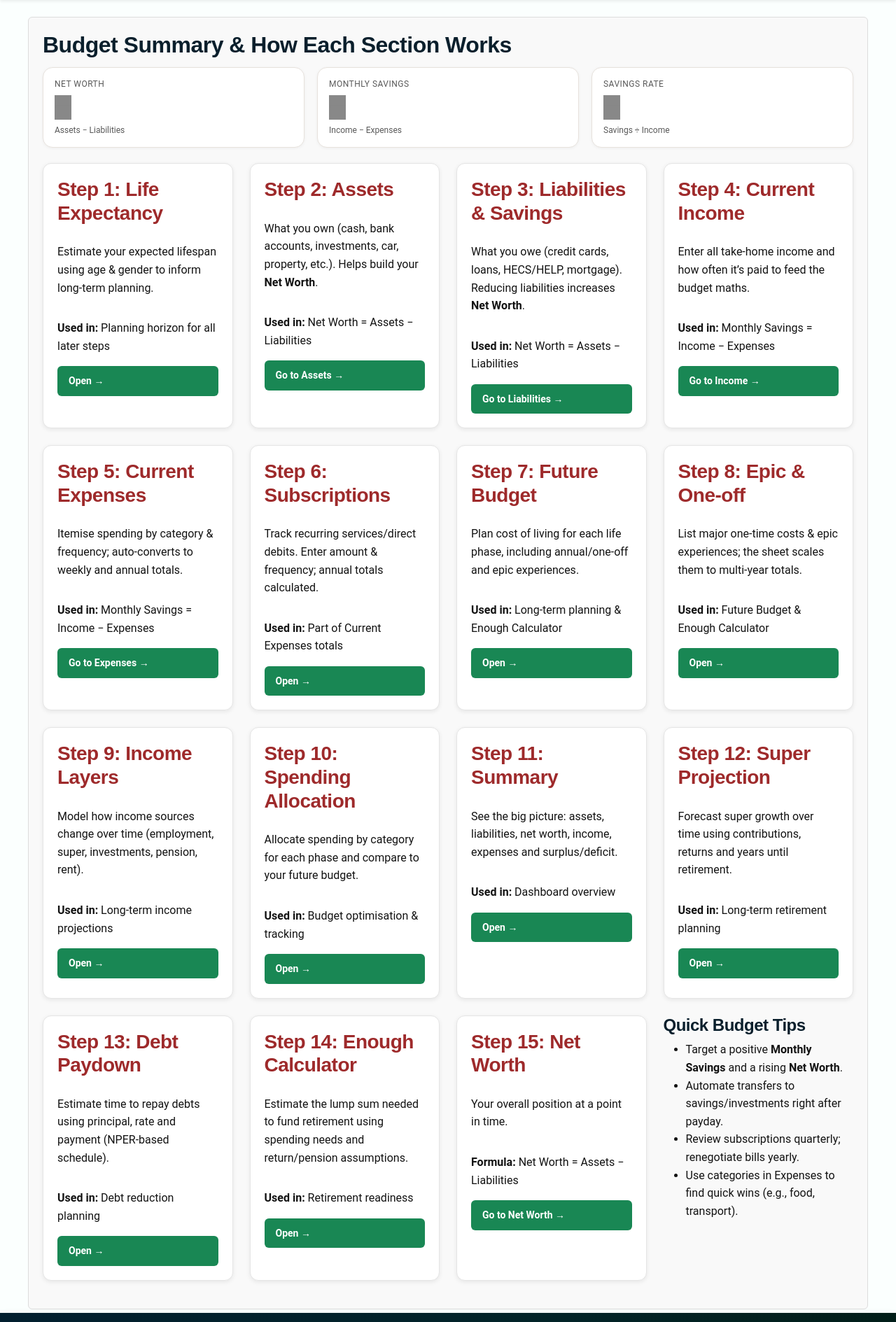
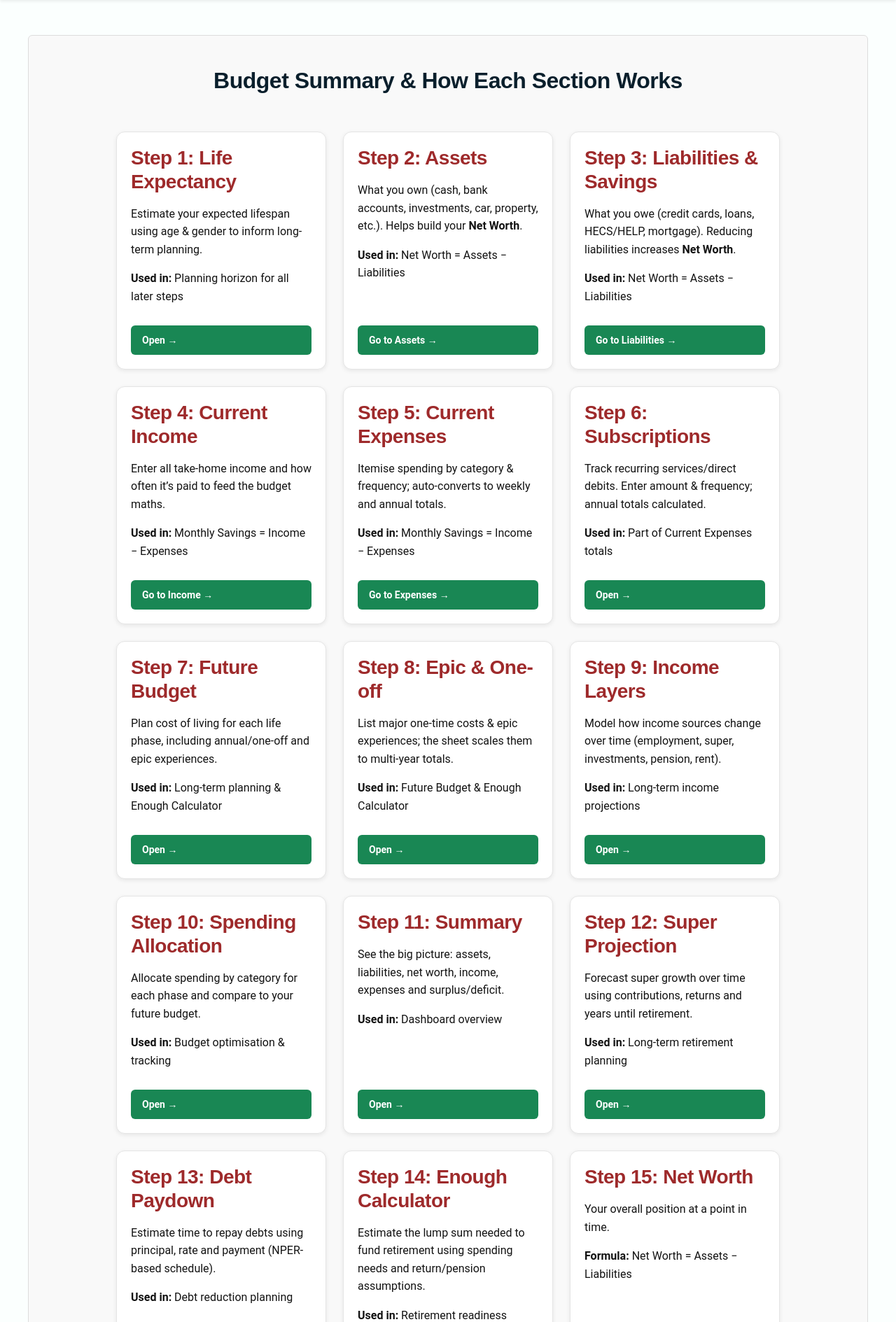
Before and after one commit to katharinalisa/T362, a Flask app: template primetime_toolkit/templates/diagnostic/tracker.html in a window 1280 px wide. Shown: the part 103-1992 px from the top of the page at 70% size. Run offline with Flask 3, Linux system fonts and the light colour scheme; the template is opened without the code that fills it, so the values that code supplies are empty.

```diff
--- a/primetime_toolkit/templates/diagnostic/liabilities.html
+++ b/primetime_toolkit/templates/diagnostic/liabilities.html
@@ -98,7 +98,8 @@
     </tr>
   </template>
 </div>
-
+<script>
+  window.liabilitiesPrefill = [];
+</script>
 <script src="{{ url_for('static', filename='js/liabilities.js') }}"></script>
-
 {% endblock %}
--- a/primetime_toolkit/templates/diagnostic/tracker.html
+++ b/primetime_toolkit/templates/diagnostic/tracker.html
@@ -1,153 +1,147 @@
 {% extends 'layout.html' %}
 {% block content %}
 <!-- === SUMMARY TAB (what each function does) === -->
-<div id="Summary" class="tabcontent">
-  <h2>Budget Summary & How Each Section Works</h2>
+<br>
+<div id="Summary" class="tabcontent" style="display: flex; flex-direction: column; align-items: center;"><br>
+  <h2>Budget Summary & How Each Section Works</h2><br>
 
-<!-- Better KPI header -->
-<div class="kpis">
-  <div class="kpi">
-    <div class="kpi-label">Net Worth</div>
-    <div class="kpi-value {{ 'placeholder' if not (total_assets is defined and total_liabilities is defined) }}">
-      {% if total_assets is defined and total_liabilities is defined %}
-        {{ '{:,.0f}'.format(total_assets - total_liabilities) }}
-      {% else %}—{% endif %}
-    </div>
-    <div class="kpi-sub">Assets − Liabilities</div>
-  </div>
-
-  <div class="kpi">
-    <div class="kpi-label">Monthly Savings</div>
-    <div class="kpi-value {{ 'placeholder' if not (monthly_income is defined and monthly_expenses is defined) }}">
-      {% if monthly_income is defined and monthly_expenses is defined %}
-        {{ '{:,.0f}'.format(monthly_income - monthly_expenses) }}
-      {% else %}—{% endif %}
-    </div>
-    <div class="kpi-sub">Income − Expenses</div>
-  </div>
-
-  <div class="kpi">
-    <div class="kpi-label">Savings Rate</div>
-    <div class="kpi-value {{ 'placeholder' if not (monthly_income is defined and monthly_expenses is defined and monthly_income) }}">
-      {% if monthly_income is defined and monthly_expenses is defined and monthly_income %}
-        {{ (((monthly_income - monthly_expenses) / monthly_income) * 100) | round(1) }}%
-      {% else %}—{% endif %}
-    </div>
-    <div class="kpi-sub">Savings ÷ Income</div>
-  </div>
-</div>
-
-
-  <div class="summary-grid">
-
-    <div class="card">
+  <div class="summary-grid" style="display: flex; flex-wrap: wrap; gap: 24px; justify-content: center;">
+    <div class="card" style="flex: 1 1 300px; min-width: 300px; max-width: 300px; height: 340px; display: flex; flex-direction: column; justify-content: space-between;">
+      <div>
         <h3>Step 1: Life Expectancy</h3>
         <p>Estimate your expected lifespan using age & gender to inform long-term planning.</p>
         <p class="formula"><strong>Used in:</strong> Planning horizon for all later steps</p>
+      </div>
       <a href="#" class="goto">Open →</a>
     </div>
 
-    <div class="card">
+    <div class="card" style="flex: 1 1 300px; min-width: 300px; max-width: 300px; height: 340px; display: flex; flex-direction: column; justify-content: space-between;">
+      <div>
         <h3>Step 2: Assets</h3>
         <p>What you own (cash, bank accounts, investments, car, property, etc.). Helps build your <strong>Net Worth</strong>.</p>
         <p class="formula"><strong>Used in:</strong> Net Worth = Assets − Liabilities</p>
+      </div>
       <a href="{{ url_for('views.assets') }}" class="goto">Go to Assets →</a>
     </div>
 
-
-  <div class="card">
+    <div class="card" style="flex: 1 1 300px; min-width: 300px; max-width: 300px; height: 340px; display: flex; flex-direction: column; justify-content: space-between;">
+      <div>
         <h3>Step 3: Liabilities & Savings</h3>
         <p>What you owe (credit cards, loans, HECS/HELP, mortgage). Reducing liabilities increases <strong>Net Worth</strong>.</p>
         <p class="formula"><strong>Used in:</strong> Net Worth = Assets − Liabilities</p>
+      </div>
       <a href="{{ url_for('views.liabilities') }}" class="goto">Go to Liabilities →</a>
     </div>
 
-
-  <div class="card">
+    <div class="card" style="flex: 1 1 300px; min-width: 300px; max-width: 300px; height: 340px; display: flex; flex-direction: column; justify-content: space-between;">
+      <div>
         <h3>Step 4: Current Income</h3>
         <p>Enter all take-home income and how often it’s paid to feed the budget maths.</p>
         <p class="formula"><strong>Used in:</strong> Monthly Savings = Income − Expenses</p>
+      </div>
       <a href="{{ url_for('views.income') }}" class="goto">Go to Income →</a>
     </div>
 
-  <div class="card">
+    <div class="card" style="flex: 1 1 300px; min-width: 300px; max-width: 300px; height: 340px; display: flex; flex-direction: column; justify-content: space-between;">
+      <div>
         <h3>Step 5: Current Expenses</h3>
         <p>Itemise spending by category & frequency; auto-converts to weekly and annual totals.</p>
         <p class="formula"><strong>Used in:</strong> Monthly Savings = Income − Expenses</p>
+      </div>
       <a href="{{ url_for('views.expenses') }}" class="goto">Go to Expenses →</a>
     </div>
-    <div class="card">
+
+    <div class="card" style="flex: 1 1 300px; min-width: 300px; max-width: 300px; height: 340px; display: flex; flex-direction: column; justify-content: space-between;">
+      <div>
         <h3>Step 6: Subscriptions</h3>
         <p>Track recurring services/direct debits. Enter amount & frequency; annual totals calculated.</p>
         <p class="formula"><strong>Used in:</strong> Part of Current Expenses totals</p>
+      </div>
       <a href="#" class="goto">Open →</a>
     </div>
 
-    <div class="card">
+    <div class="card" style="flex: 1 1 300px; min-width: 300px; max-width: 300px; height: 340px; display: flex; flex-direction: column; justify-content: space-between;">
+      <div>
         <h3>Step 7: Future Budget</h3>
         <p>Plan cost of living for each life phase, including annual/one-off and epic experiences.</p>
         <p class="formula"><strong>Used in:</strong> Long-term planning & Enough Calculator</p>
+      </div>
       <a href="#" class="goto">Open →</a>
     </div>
 
-    <div class="card">
+    <div class="card" style="flex: 1 1 300px; min-width: 300px; max-width: 300px; height: 340px; display: flex; flex-direction: column; justify-content: space-between;">
+      <div>
         <h3>Step 8: Epic & One-off</h3>
         <p>List major one-time costs & epic experiences; the sheet scales them to multi-year totals.</p>
         <p class="formula"><strong>Used in:</strong> Future Budget & Enough Calculator</p>
+      </div>
       <a href="#" class="goto">Open →</a>
     </div>
 
-    <div class="card">
+    <div class="card" style="flex: 1 1 300px; min-width: 300px; max-width: 300px; height: 340px; display: flex; flex-direction: column; justify-content: space-between;">
+      <div>
         <h3>Step 9: Income Layers</h3>
         <p>Model how income sources change over time (employment, super, investments, pension, rent).</p>
         <p class="formula"><strong>Used in:</strong> Long-term income projections</p>
+      </div>
       <a href="#" class="goto">Open →</a>
     </div>
 
-    <div class="card">
+    <div class="card" style="flex: 1 1 300px; min-width: 300px; max-width: 300px; height: 340px; display: flex; flex-direction: column; justify-content: space-between;">
+      <div>
         <h3>Step 10: Spending Allocation</h3>
         <p>Allocate spending by category for each phase and compare to your future budget.</p>
         <p class="formula"><strong>Used in:</strong> Budget optimisation & tracking</p>
+      </div>
       <a href="#" class="goto">Open →</a>
     </div>
 
-    <div class="card">
+    <div class="card" style="flex: 1 1 300px; min-width: 300px; max-width: 300px; height: 340px; display: flex; flex-direction: column; justify-content: space-between;">
+      <div>
         <h3>Step 11: Summary</h3>
         <p>See the big picture: assets, liabilities, net worth, income, expenses and surplus/deficit.</p>
         <p class="formula"><strong>Used in:</strong> Dashboard overview</p>
+      </div>
       <a href="#" class="goto">Open →</a>
     </div>
 
-    <div class="card">
+    <div class="card" style="flex: 1 1 300px; min-width: 300px; max-width: 300px; height: 340px; display: flex; flex-direction: column; justify-content: space-between;">
+      <div>
         <h3>Step 12: Super Projection</h3>
         <p>Forecast super growth over time using contributions, returns and years until retirement.</p>
         <p class="formula"><strong>Used in:</strong> Long-term retirement planning</p>
+      </div>
       <a href="#" class="goto">Open →</a>
     </div>
 
-    <div class="card">
+    <div class="card" style="flex: 1 1 300px; min-width: 300px; max-width: 300px; height: 340px; display: flex; flex-direction: column; justify-content: space-between;">
+      <div>
         <h3>Step 13: Debt Paydown</h3>
         <p>Estimate time to repay debts using principal, rate and payment (NPER-based schedule).</p>
         <p class="formula"><strong>Used in:</strong> Debt reduction planning</p>
+      </div>
       <a href="#" class="goto">Open →</a>
     </div>
 
-    <div class="card">
+    <div class="card" style="flex: 1 1 300px; min-width: 300px; max-width: 300px; height: 340px; display: flex; flex-direction: column; justify-content: space-between;">
+      <div>
         <h3>Step 14: Enough Calculator</h3>
         <p>Estimate the lump sum needed to fund retirement using spending needs and return/pension assumptions.</p>
         <p class="formula"><strong>Used in:</strong> Retirement readiness</p>
+      </div>
       <a href="#" class="goto">Open →</a>
     </div>
 
-<div class="card">
+    <div class="card" style="flex: 1 1 300px; min-width: 300px; max-width: 300px; height: 340px; display: flex; flex-direction: column; justify-content: space-between;">
+      <div>
         <h3>Step 15: Net Worth</h3>
         <p>Your overall position at a point in time.</p>
         <p class="formula"><strong>Formula:</strong> Net Worth = Assets − Liabilities</p>
+      </div>
       <a href="#" class="goto">Go to Net Worth →</a>
     </div>
 
-
-<div class="tips">
+    <div class="tips" style="width: 100%;">
       <h4>Quick Budget Tips</h4>
       <ul>
         <li>Target a positive <strong>Monthly Savings</strong> and a rising <strong>Net Worth</strong>.</li>
@@ -157,5 +151,5 @@
       </ul>
     </div>
   </div>
-
+</div>
 {% endblock %}
```
Also changed, not shown: primetime_toolkit/models.py (+12 -0 lines), primetime_toolkit/static/js/assets.js (+14 -4 lines), primetime_toolkit/static/js/liabilities.js (+14 -10 lines), primetime_toolkit/templates/diagnostic/assets.html (+10 -2 lines), primetime_toolkit/views.py (+55 -3 lines), instance/primetime.db. Lines whose indentation alone changed are shown as unchanged.
